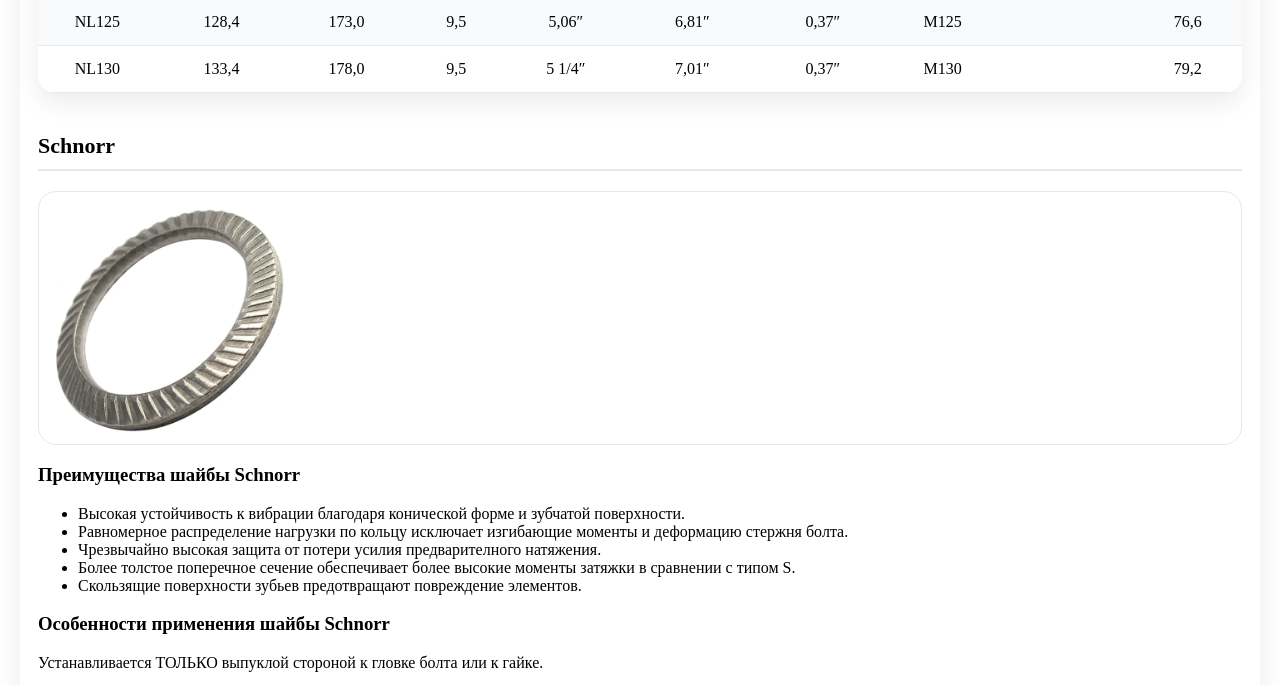
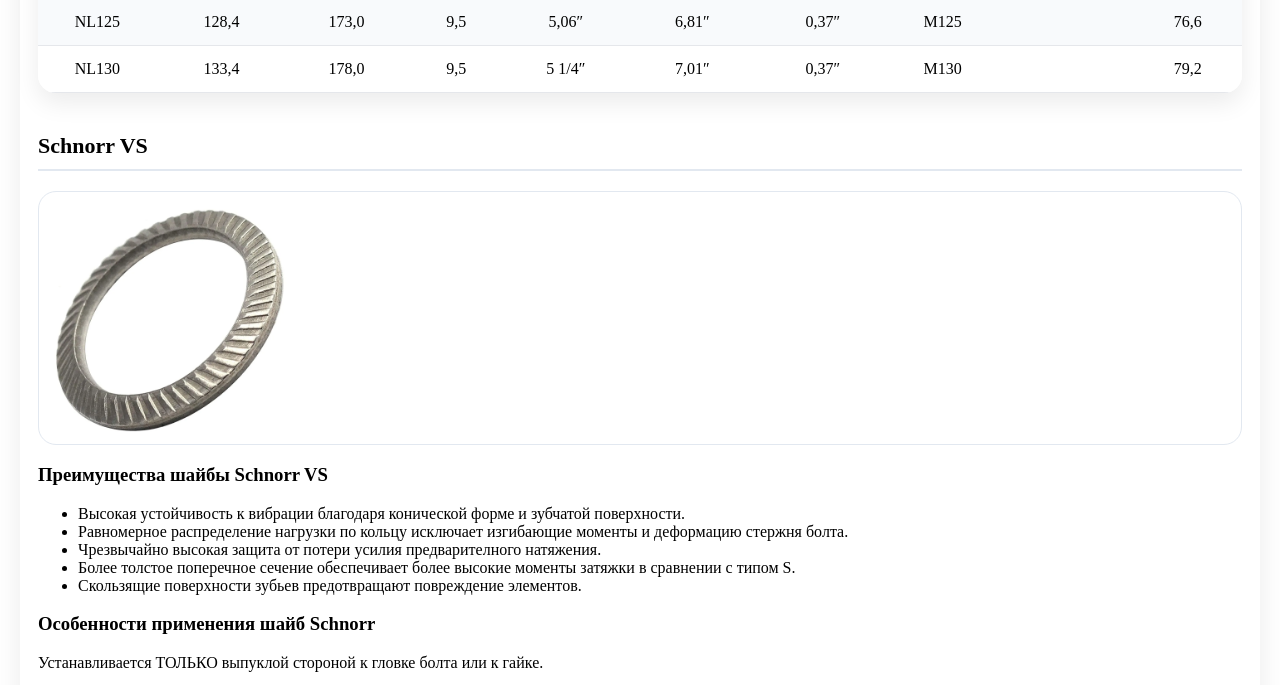
Before and after one commit to justaddresssss-hue/stop-washers, a plain HTML site: page index.html in a window 1280 px wide. Shown: the part 2960-3645 px from the top of the page. Drawn offline with Linux system fonts and the light colour scheme; a script that the page names is missing.

Commit message:
Update index.html

```diff
--- a/index.html
+++ b/index.html
@@ -117,12 +117,12 @@
         </section>
 
         <section id="item-2" class="catalog-section">
-            <h2>Schnorr</h2>
+            <h2>Schnorr VS</h2>
             <div class="image-block">
 <img src="schnorr_A2.jpg.webp" alt="Schnorr шайбы" loading="lazy">
             </div>
             <div class="text-block">
-                <h3>Преимущества шайбы Schnorr</h3>
+                <h3>Преимущества шайбы Schnorr VS</h3>
                <ul>
                 <li>Высокая устойчивость к вибрации благодаря конической форме и зубчатой поверхности.</li>
                 <li>Равномерное распределение нагрузки по кольцу исключает изгибающие моменты и деформацию стержня болта.</li>
@@ -130,7 +130,7 @@
                 <li>Более толстое поперечное сечение обеспечивает более высокие моменты затяжки в сравнении с типом S.</li>
                 <li>Скользящие поверхности зубьев предотвращают повреждение элементов.</li>
                </ul>
-               <h3>Особенности применения шайбы Schnorr</h3>
+               <h3>Особенности применения шайб Schnorr</h3>
                <p>Устанавливается ТОЛЬКО выпуклой стороной к гловке болта или к гайке.</p>
             </div>
             <section class="table-section">
```
